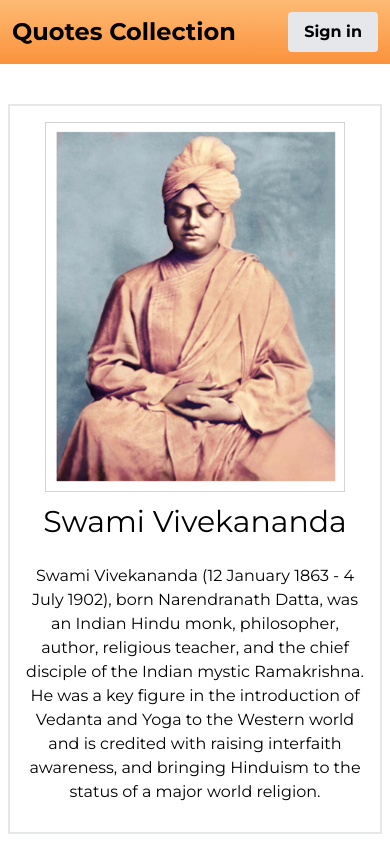
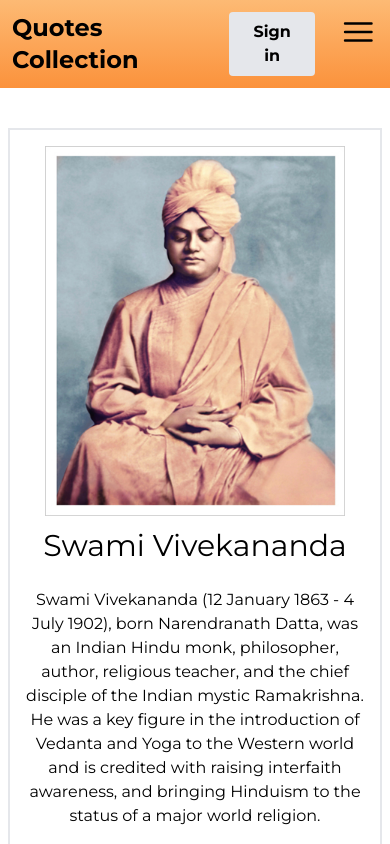
Before and after one commit to satoshi02198/quotes-collection-vivekananda, a Next.js app: page / in a window 390 px wide. Shown: the top 844 px of the page. Built offline with nearby package versions, Linux system fonts and the light colour scheme; no server answers; the database is empty.

Commit message:
20230225

```diff
--- a/app/page.tsx
+++ b/app/page.tsx
@@ -6,7 +6,7 @@ export default function Home() {
   return (
     <div>
       <SwamijiProfile />
-      <div className="flex flex-col items-center space-y-8 md:flex md:flex-row md:items-baseline md:space-x-10 h-screen mx-2">
+      <div className="flex flex-col items-center space-y-8 md:flex md:flex-row md:items-baseline md:space-x-10 h-auto md:mb-20 mx-2 mb-5">
         <ShowQuotes />
         <Collection />
       </div>
--- /dev/null
+++ b/components/DropdownMenu.tsx
@@ -0,0 +1,38 @@
+import { signOut } from "next-auth/react";
+import Link from "next/link";
+
+const DropdownMenu = ({ setIsOpen }: any) => {
+  return (
+    <div className="mx-auto w-[95%] absolute top-14 right-3 z-50 grid grid-rows-3 items-center text-center bg-gray-50  rounded-md sm:w-[300px] sm:text-left shadow-md">
+      <Link href="/">
+        <div
+          onClick={() => setIsOpen(false)}
+          className="text-xl rounded-md border-b border-lime-800 py-4 hover:bg-gray-100 focus:bg-gray-100 active:bg-slate-200 transition duration-200 ease-in-out sm:border-none sm:pl-3 sm:py-2"
+        >
+          Home
+        </div>
+      </Link>
+
+      <Link href="/collection">
+        <div
+          onClick={() => setIsOpen(false)}
+          className="text-xl border-b border-lime-800 py-4 hover:bg-gray-100 focus:bg-gray-100 active:bg-slate-200 transition duration-200 ease-in-out sm:border-none sm:pl-3 sm:py-2"
+        >
+          Your Collection
+        </div>
+      </Link>
+
+      <div
+        onClick={() => {
+          signOut();
+          setIsOpen(false);
+        }}
+        className="text-xl py-4 rounded-md hover:bg-gray-100 focus:bg-gray-100 active:bg-slate-200 transition duration-200 ease-in-out sm:border-none sm:pl-3 sm:py-2"
+      >
+        Sign Out
+      </div>
+    </div>
+  );
+};
+
+export default DropdownMenu;
--- a/components/Header.tsx
+++ b/components/Header.tsx
@@ -3,18 +3,48 @@
 import Log from "./Log";
 import Test from "./Test";
 import Link from "next/link";
+import DropdownMenu from "./DropdownMenu";
+import { Bars3Icon, XMarkIcon } from "@heroicons/react/24/outline";
+import { useEffect, useState } from "react";
 
 const Header = () => {
+  const [isOpen, setIsOpen] = useState(false);
+
+  const toggle = () => setIsOpen(!isOpen);
+
+  // useEffect(() => {
+  //   const hideMenu = () => {
+  //     if (window.innerWidth > 768 && isOpen) {
+  //       setIsOpen(false);
+  //     }
+  //   };
+  //   window.addEventListener("resize", hideMenu);
+
+  //   return () => window.removeEventListener("resize", hideMenu);
+  // });
+
   return (
-    <div className="flex items-center justify-between p-3 bg-gradient-to-t from-orange-400 to-orange-300">
+    <div className="flex items-center justify-between p-3 bg-gradient-to-t from-orange-400 to-orange-300 relative">
       <div>
         <Link href="/">
           {" "}
-          <div className="font-bold text-2xl">Quotes Collection</div>
+          <h1 className="font-bold text-2xl">Quotes Collection</h1>
         </Link>
       </div>
       {/* <Test /> */}
-      <Log />
+      <div
+        className="flex
+      space-x-6"
+      >
+        <Log toggle={toggle} />
+        {isOpen ? (
+          <XMarkIcon className="w-10 h-10 sm:hidden" onClick={() => toggle()} />
+        ) : (
+          <Bars3Icon className="w-10 h-10 sm:hidden" onClick={() => toggle()} />
+        )}
+
+        {isOpen && <DropdownMenu setIsOpen={setIsOpen} />}
+      </div>
     </div>
   );
 };
--- a/components/Log.tsx
+++ b/components/Log.tsx
@@ -4,10 +4,14 @@ import { useSession } from "next-auth/react";
 import Login from "@/components/Login";
 import Logout from "@/components/Logout";
 
-const Log = () => {
+const Log = ({ toggle }: any) => {
   const { data: session } = useSession();
 
-  return <div>{session ? <Logout session={session} /> : <Login />}</div>;
+  return (
+    <div>
+      {session ? <Logout session={session} toggle={toggle} /> : <Login />}
+    </div>
+  );
 };
 
 export default Log;
--- a/components/Logout.tsx
+++ b/components/Logout.tsx
@@ -4,9 +4,10 @@ import Image from "next/image";
 
 type Props = {
   session: object;
+  toggle: any;
 };
 
-const Logout = ({ session }: Props) => {
+const Logout = ({ session, toggle }: Props) => {
   const { user }: any = session;
 
   return (
@@ -17,7 +18,7 @@ const Logout = ({ session }: Props) => {
         height={40}
         alt={user.name}
         className="rounded-full cursor-pointer "
-        onClick={() => signOut()}
+        onClick={() => toggle()}
       />
     </div>
   );
```
